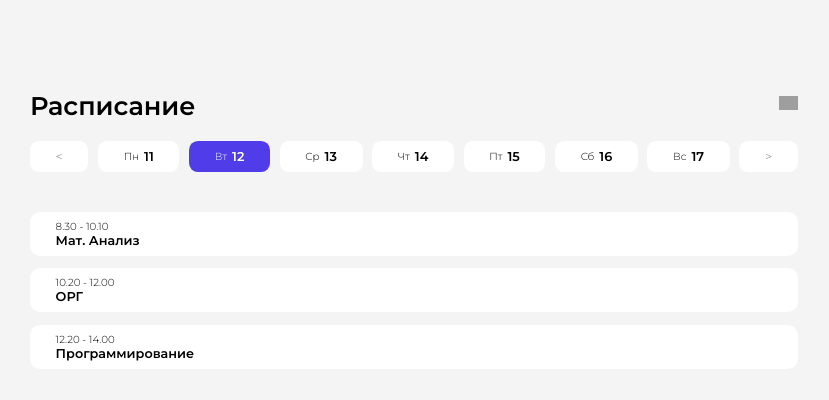
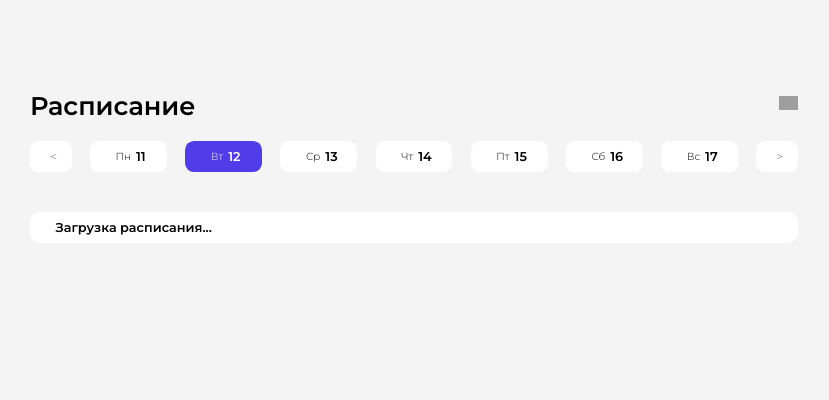
Before and after one commit to Cartman-SP/Markbook, a Django app: template Markbook/mainapp/templates/Schedule.html in a window 1280 px wide. Shown: the top 400 px of the page, without its empty margins (226-1055 px from the left). Run offline with Django 4.2, Linux system fonts and the light colour scheme; the template is opened without the code that fills it, so the values that code supplies are empty; grey boxes are pictures that could not be loaded.

Commit message:
buttons fixed

```diff
--- a/Markbook/mainapp/static/css/schedule.css
+++ b/Markbook/mainapp/static/css/schedule.css
@@ -66,7 +66,13 @@
 #week h4 {
   font-weight: 200;
   color: gray;
-  margin-left: 0px;
+}
+
+#week{
+  text-align: center;
+  width: 2vw;
+  padding: 1vh;
+  justify-content: center;
 }
 
 #week:hover {
@@ -84,6 +90,7 @@
 }
 
 .day {
+  width: 2vw;
   display: flex;
   text-align: center;
   align-items: center;
@@ -104,6 +111,7 @@
 }
 
 .active-day {
+  width: 2vw;
   background-color: rgb(81, 60, 233);
   color: white;
   display: flex;
@@ -144,6 +152,11 @@
 
 .naming {
   text-align: left;
+}
+
+.naming p{
+  color: gray;
+  margin-bottom: 5px;
 }
 
 .lesson:hover {
--- a/Markbook/mainapp/templates/Schedule.html
+++ b/Markbook/mainapp/templates/Schedule.html
@@ -70,25 +70,13 @@
           <h4>></h4>
         </div>
       </div>
+
+
+      <!-- sample table -->
       <div class="lessons-content">
         <div class="lesson">
           <div class="naming">
-            <p>8.30 - 10.10</p>
-            <h4>Мат. Анализ</h4>
-          </div>
-          <div class="arrow-button"></div>
-        </div>
-        <div class="lesson">
-          <div class="naming">
-            <p>10.20 - 12.00</p>
-            <h4>ОРГ</h4>
-          </div>
-          <div class="arrow-button"></div>
-        </div>
-        <div class="lesson">
-          <div class="naming">
-            <p>12.20 - 14.00</p>
-            <h4>Программирование</h4>
+            <h4>Загрузка расписания...</h4>
           </div>
           <div class="arrow-button"></div>
         </div>
```
Also changed, not shown: Markbook/db.sqlite3.
